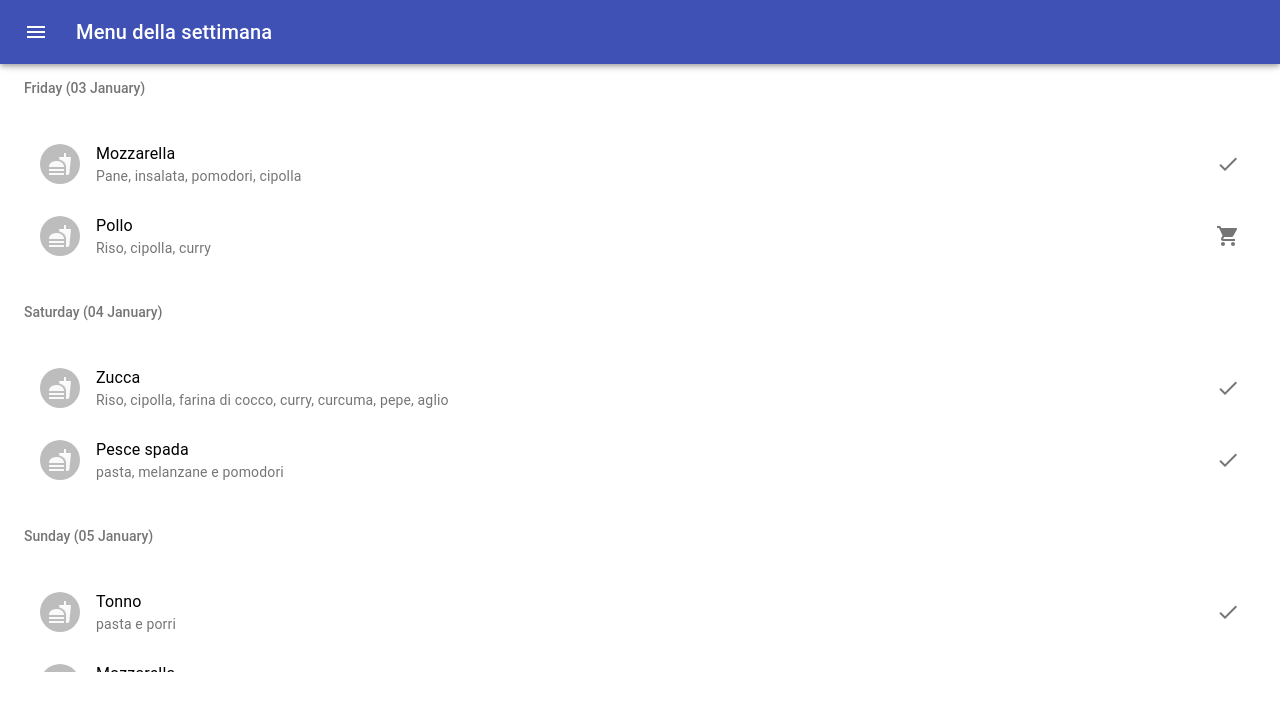
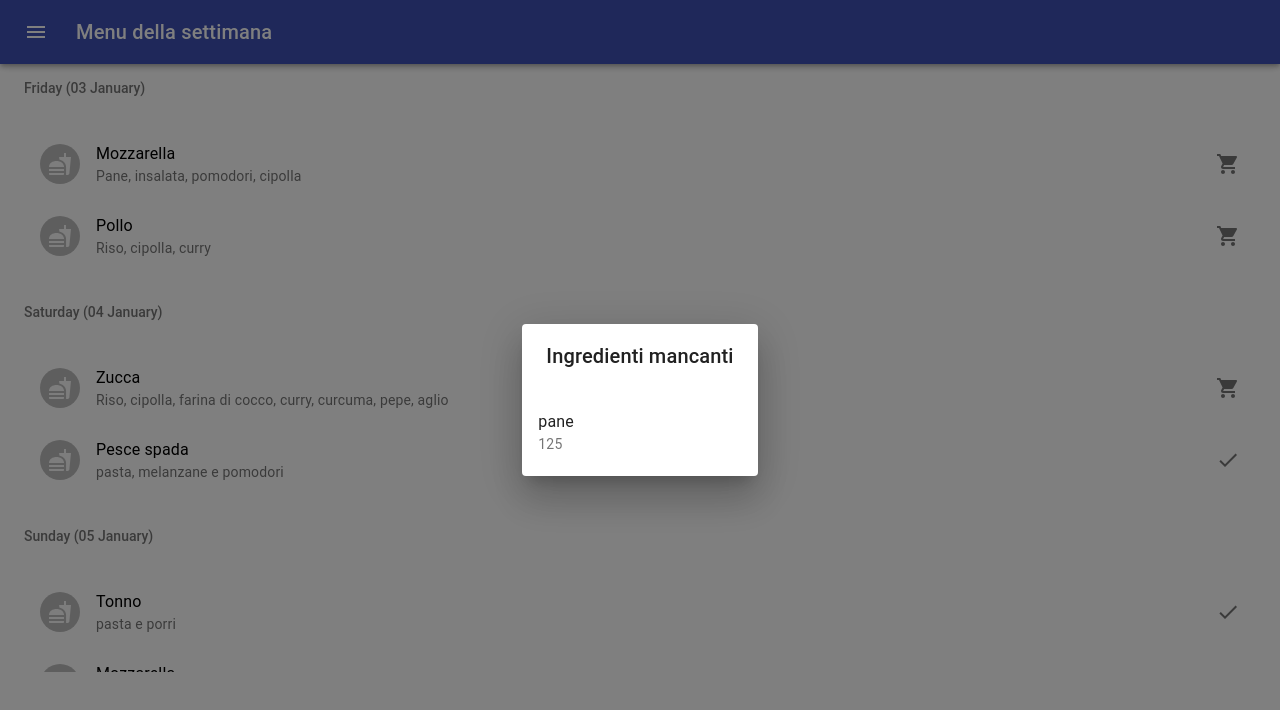
Before and after one commit to 11arn11/my-home, a Gatsby site: page /app in a window 1280 px wide. Both pictures are taken after a click on the button 1228 px from the left and 164 px from the top of the page. Built offline with nearby package versions, Linux system fonts and the light colour scheme; Gatsby itself is replaced by a stand-in of ours.

Commit message:
add dialog 'ingredienti mancanti'

```diff
--- a/src/Routes/Programmazione/GiornoListItem.js
+++ b/src/Routes/Programmazione/GiornoListItem.js
@@ -22,7 +22,7 @@ const useStyles = makeStyles(theme => ({
     }
 }));
 
-export default ({data, pranzo, cena}) => {
+export default ({data, pranzo, cena, handleClick, handleClickMissing}) => {
     const classes = useStyles();
     const formatDate = (data) => {
         return moment(data).locale('ll').format("dddd (DD MMMM)")
@@ -36,16 +36,24 @@ export default ({data, pranzo, cena}) => {
                 <ListItem>
                     <List className={classes.List}>
                         <PastoListItem
+                            id={pranzo.id}
                             main={pranzo.main}
                             secondary={pranzo.secondary}
+                            missing={pranzo.missing}
                             status={pranzo.status}
+                            handleClick={handleClick}
+                            handleClickMissing={handleClickMissing}
                             key={`item-${data}-pranzo`}
                             name={`item-${data}-pranzo`}
                         />
                         <PastoListItem
+                            id={pranzo.id}
                             main={cena.main}
                             secondary={cena.secondary}
+                            missing={cena.missing}
                             status={cena.status}
+                            handleClick={handleClick}
+                            handleClickMissing={handleClickMissing}
                             key={`item-${data}-cena`}
                             name={`item-${data}-cena`}
                         />
--- /dev/null
+++ b/src/Routes/Programmazione/IngredientiMancanti.js
@@ -0,0 +1,26 @@
+import React from 'react';
+
+import List from '@material-ui/core/List';
+import ListItem from '@material-ui/core/ListItem';
+import ListItemText from '@material-ui/core/ListItemText';
+import DialogTitle from '@material-ui/core/DialogTitle';
+import Dialog from '@material-ui/core/Dialog';
+
+export default ({ open, onClose, missing }) => {
+  return (
+    <Dialog open={open} onClose={onClose}>
+      <DialogTitle id="simple-dialog-title">Ingredienti mancanti</DialogTitle>
+      {missing && Object.keys(missing).length
+        ?
+          <List>
+            {Object.keys(missing).map(ingredient => (
+              <ListItem key={ingredient}>
+                <ListItemText primary={ingredient} secondary={missing[ingredient]} />
+              </ListItem>
+            ))}
+          </List>
+        : null
+      }
+    </Dialog>
+  );
+}
--- a/src/Routes/Programmazione/Page.js
+++ b/src/Routes/Programmazione/Page.js
@@ -1,4 +1,4 @@
-import React, {useEffect} from 'react';
+import React, { useState, useEffect } from 'react';
 
 import { makeStyles } from '@material-ui/core/styles';
 
@@ -15,6 +15,7 @@ import { Element , scroller } from 'react-scroll'
 import moment from 'moment'
 
 import GiornoListItem from './GiornoListItem'
+import IngredientiMancanti from './IngredientiMancanti'
 
 import store from '../../store';
 const model = require('../../model');
@@ -34,22 +35,31 @@ const useStyles = makeStyles(theme => ({
 }));
 
 export default () => {
-
-  const classes = useStyles();
-  const pasti = store.programmazione;
-
+  const classes = useStyles()
+  const pasti = store.programmazione
+  const [open, setOpen] = useState(false)
+  const [missingDialog, setMissingDialog] = useState()
+  const handleClick = (e, id) => {
+    alert('handleClick (' + id + ')')
+  };
+  const handleClickMissing = (e, missing) => {
+    setOpen(true)
+    setMissingDialog(missing)
+  };
+  const handleCloseMissing = () => {
+    setOpen(false)
+  };
   const skipPastMeal = (pasti) => {
     const nowDateString = moment().format("YYYY-MM-DD")
     for (const giorno in pasti){
       if (nowDateString === giorno) {
-        return giorno;
+        return giorno
       }
     if (nowDateString < giorno) {
-        return giorno;
+        return giorno
       }
     }
   }
-
   useEffect(() => {
     const skipTo = skipPastMeal(pasti);
     scroller.scrollTo(skipTo, {
@@ -59,7 +69,6 @@ export default () => {
       smooth: 'easeInOutQuart'
     })
   });
-
   return (
     <div className={classes.root}>
       <AppBar position="fixed">
@@ -92,11 +101,18 @@ export default () => {
                 data={giorno}
                 pranzo={model.getPastoProgrammato(giorno,'pranzo')}
                 cena={model.getPastoProgrammato(giorno,'cena')}
+                handleClick={handleClick}
+                handleClickMissing={handleClickMissing}
               />
             </Element>
           )
         })}
       </List>
+      <IngredientiMancanti
+        open={open}
+        onClose={handleCloseMissing}
+        missing={missingDialog}
+      />
     </div>
   );
 
--- a/src/Routes/Programmazione/PastoListItem.js
+++ b/src/Routes/Programmazione/PastoListItem.js
@@ -20,10 +20,14 @@ const useStyles = makeStyles(theme => ({
     }
 }));
 
-export default ({main, secondary, status}) => {
+export default ({id, main, secondary, status, missing, handleClick, handleClickMissing}) => {
     const classes = useStyles();
     return (
-        <ListItem className={classes.ListItem}>
+        <ListItem
+            button
+            className={classes.ListItem}
+            onClick={e => handleClick(e, id)}
+        >
             <ListItemAvatar>
                 <Avatar>
                     <FastfoodIcon />
@@ -34,9 +38,16 @@ export default ({main, secondary, status}) => {
                 secondary={secondary}
             />
             <ListItemSecondaryAction>
-                <IconButton edge="end" aria-label="delete">
-                    {status ? <Done /> : <ShoppingCart/>}
-                </IconButton>
+                {status
+                    ?
+                        <IconButton edge="end">
+                            <Done />
+                        </IconButton>
+                    :
+                        <IconButton edge="end" onClick={e => handleClickMissing(e, missing)}>
+                            <ShoppingCart/>
+                        </IconButton>
+                }
             </ListItemSecondaryAction>
         </ListItem>
     )
--- a/src/model.js
+++ b/src/model.js
@@ -2,15 +2,38 @@ const store = require('./store');
 
 module.exports = {
 
+    getAlimento: (name) => {
+        return store.dispensa[name] || 0;
+    },
     getPasto: (id) => {
         return store.pasti[id];
     },
     getPastoProgrammato: (giorno, nome_del_pasto) => {
         const pasto_programmato = store.programmazione[giorno][nome_del_pasto];
         const pasto = module.exports.getPasto(pasto_programmato.id_pasto);
+
+        let status = true;
+        const missing = {}
+        for (const ingredient in pasto.ingredients) {
+            const qta_richiesta = pasto.ingredients[ingredient]
+            const qta_disponibile = module.exports.getAlimento(ingredient)
+            if (qta_disponibile < qta_richiesta) {
+                missing[ingredient] = qta_richiesta - qta_disponibile
+                status = false
+                /*
+                console.log(pasto.main)
+                console.log('ingredient', ingredient)
+                console.log('qta_richiesta', qta_richiesta)
+                console.log('qta_disponibile', qta_disponibile)
+                console.log('manca ' + missing[ingredient] + ' di ' + ingredient)
+                */
+            }
+        }
+
         return {
             ...pasto,
-            status: pasto_programmato.status
+            status: status,
+            missing: missing
         }
     }
 
--- a/src/store.js
+++ b/src/store.js
@@ -1,57 +1,66 @@
 module.exports = {
+    dispensa: {
+        'pesce_spada':315,
+        'pasta': 700,
+        'melanzana': 1400,
+        'pomodoro': 1000,
+        'tonno': 500,
+        'porro': 300,
+        'mozzarella': 200,
+        'cipolla': 400,
+        'aglio': 30
+    },
     pasti: {
         1: {
             'main': 'Pesce spada',
             'secondary' : 'pasta, melanzane e pomodori',
             'ingredients': {
-                'pesce_spada': '300 g',
-                'pasta': '125 g',
-                'melanze': '1 pezzo',
-                'pomodoro': '500 g',
+                'pesce_spada': 300,
+                'pasta': 125,
+                'melanzana': 300,
+                'pomodoro': 500,
             }
         },
         2: {
             'main': 'Tonno',
             'secondary' : 'pasta e porri',
             'ingredients': {
-                'tonno': '300 g',
-                'pasta': '125 g',
-                'porro': '1 pezzo',
+                'tonno': 300,
+                'pasta': 125,
+                'porro': 150,
             }
         },
         3: {
             'main': 'Mozzarella',
             'secondary': 'Pane, insalata, pomodori, cipolla',
             'ingredients': {
-                'mozzarella': '200 g',
-                'pane': '125 g',
-                'pomodoro': '500 g',
-                'cipolla': '1 pezzo',
+                'mozzarella': 200,
+                'pane': 125,
+                'pomodoro': 500,
+                'cipolla': 100,
             }
         },
         4: {
             'main': 'Pollo',
             'secondary': 'Riso, cipolla, curry',
             'ingredients': {
-                'pollo': '250 g',
-                'riso': '125 g',
-                'cipolla': '1 pezzo',
+                'pollo': 250,
+                'riso': 125,
+                'cipolla': 100,
             }
         },
         5: {
             'main': 'Zucca',
             'secondary': 'Riso, cipolla, farina di cocco, curry, curcuma, pepe, aglio',
             'ingredients': {
-                'zucca': '500 g',
-                'riso': '125 g',
-                'cipolla': '1 pezzo',
-                'farina_cocco': '2 cucchiai',
-                'curry': '2 cucchiai',
-                'curcuma': '.5 cucchiaini',
-                'pepe': '1 pezzo',
-                'aglio': '1 pezzo',
-
-
+                'zucca': 500,
+                'riso': 125,
+                'cipolla': 100,
+                'farina_cocco': 1,
+                'curry': 1,
+                'curcuma': 1,
+                'pepe': 1,
+                'aglio': 3,
             }
         },
         6: {},
```
